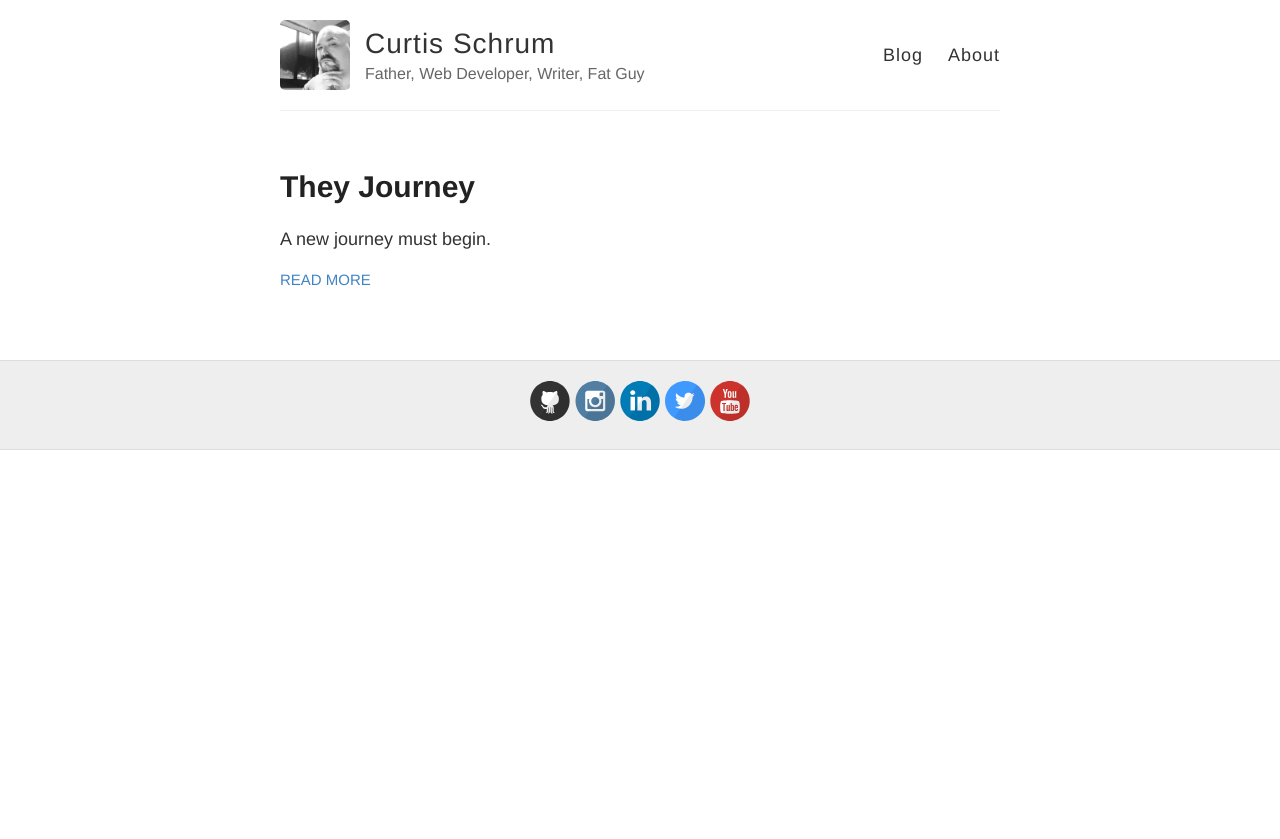
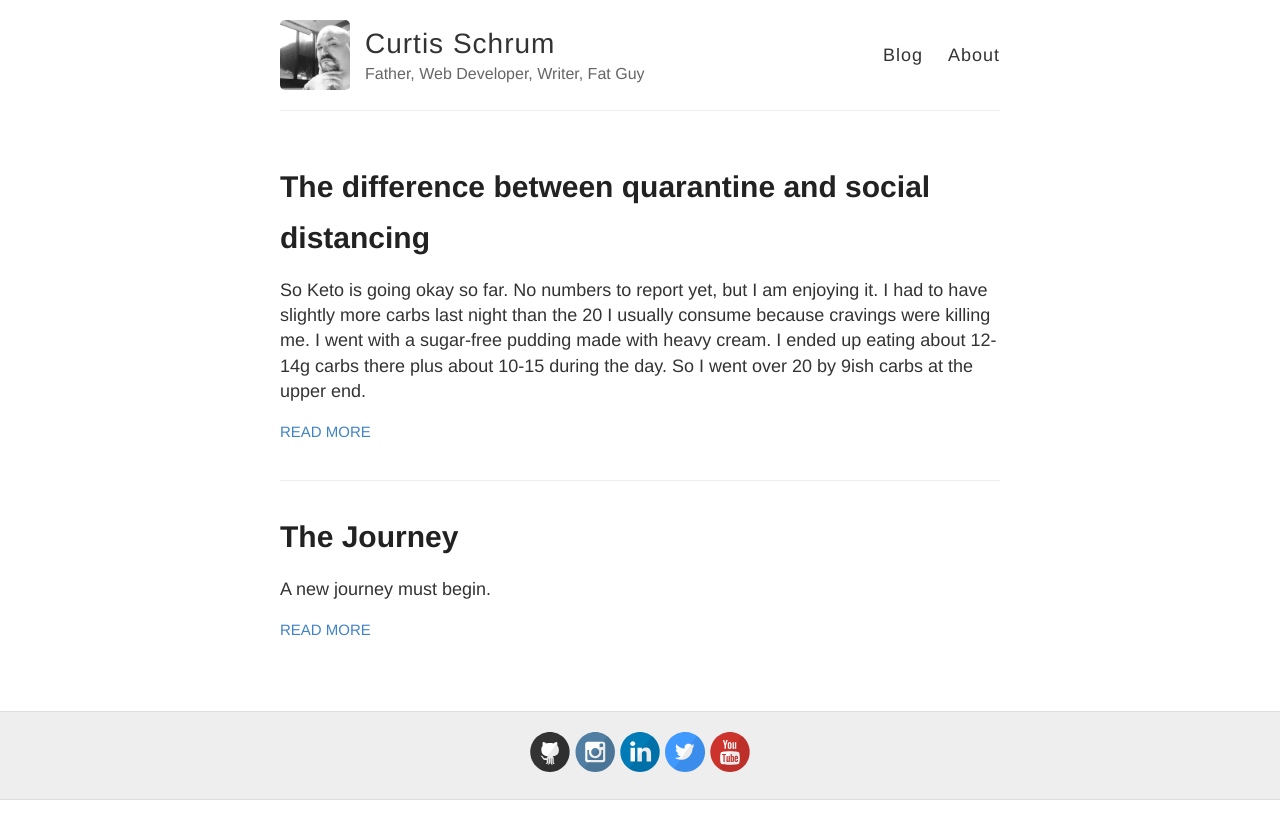
Before and after one commit to mandatoryhashtags/thefatguyjourney-com, a Jekyll site: the page built from index.html, in a window 1280 px wide. Shown: the top 839 px of the page. Built offline with Jekyll 4.4.1, drawn with Linux system fonts in a browser that asks for light colours.

Commit message:
New post

```diff
--- /dev/null
+++ b/_posts/2020-3-09-The-Journey copy.md
@@ -0,0 +1,27 @@
+---
+layout: post
+title: The difference between quarantine and social distancing
+date: 2020-03-17 0947 +6
+categories: weight-loss journey
+---
+
+So Keto is going okay so far. No numbers to report yet, but I am enjoying it. I had to have slightly more carbs last night than the 20 I usually consume because cravings were killing me. I went with a sugar-free pudding made with heavy cream. I ended up eating about 12-14g carbs there plus about 10-15 during the day. So I went over 20 by 9ish carbs at the upper end.
+
+## COVID-19
+So the dreaded virus has come to Springfield. People are kind of panicked; I have not been. But, it seems people have confused a quarantine from social distancing.
+
+Currently, my house I am forcing social distancing. We are limiting our trips out, not eating out if it can be avoided, ordering our groceries online, I am working from home. The most significant impact is on my GF (mesome). She has a bit more social life, okay she has a social life, and I do not.
+
+No one is handling this well. I miss going into the office to work.
+
+But, this is not a quarantine. This is social distancing.
+
+A quarantine means we cannot leave the house except for emergencies. Places like Spain and Italy have broad quarantines today. Social distancing is inconvenient; a quarantine is painful.
+
+Under social distancing, if we want to get out for a bit and walk around a bit, we can. Pokemon Go walks or just getting some sunlight; we can do those things as long as we avoid other people and keep about 6ft-10ft apart from anyone we pass and as long as we are asymptomatic. Under quarantine, we cannot. To me, this is a massive difference to others; it may not be.
+
+What I am not doing so far is letting this be an excuse to break regimen. And I could easily use it as a crutch to do so.
+
+Stay safe, everyone.
+
+The journey continues.
--- a/_posts/2020-3-09-The-Journey.md
+++ b/_posts/2020-3-09-The-Journey.md
@@ -1,6 +1,6 @@
 ---
 layout: post
-title: They Journey
+title: The Journey
 date: 2020-03-09 0949 +6
 categories: weight-loss journey
 ---
```
